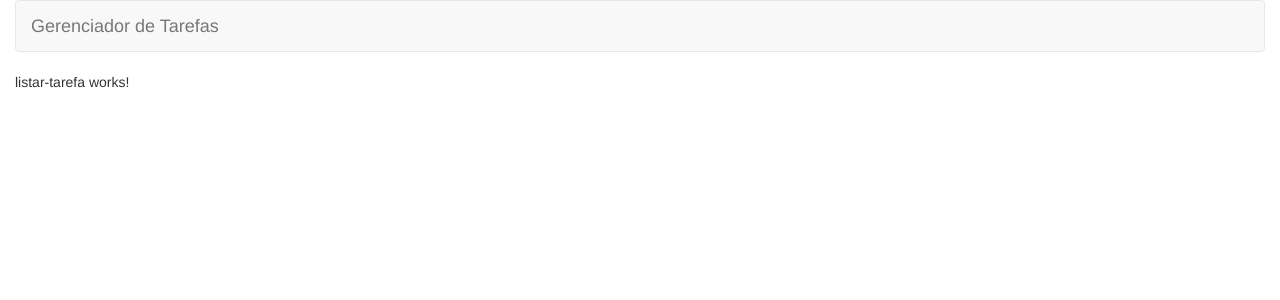
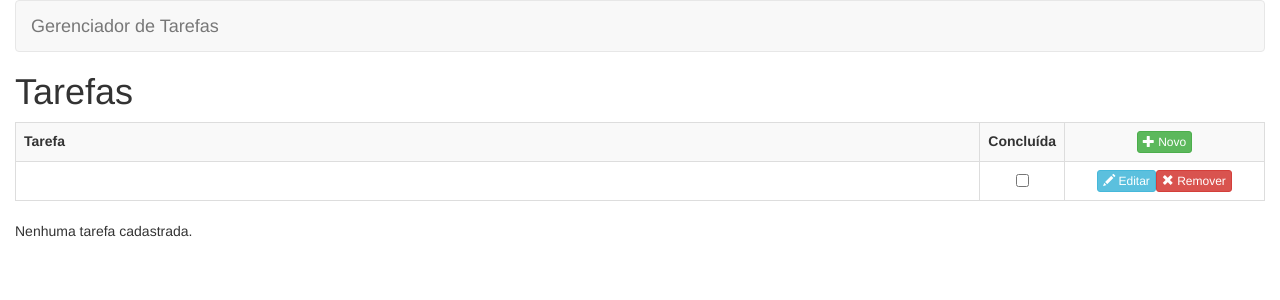
Before and after one commit to Jeffconexion/projeto_gerenciadorDeTarefa_angular, an Angular app in the folder app-gerenciadorTarefas/: page /tarefas/listar in a window 1280 px wide. Shown: the top 300 px of the page. Built offline with nearby package versions, Linux system fonts and the light colour scheme.

Commit message:
Estrutura do html para a listagem.

```diff
--- a/app-gerenciadorTarefas/src/app/tarefas/listar/listar-tarefa.component.html
+++ b/app-gerenciadorTarefas/src/app/tarefas/listar/listar-tarefa.component.html
@@ -1,3 +1,32 @@
-<p>
-  listar-tarefa works!
-</p>
+<h1>Tarefas</h1>
+
+<table class="table table-striped table-bordered table-hover">
+  <tbody>
+    <tr>
+      <th>Tarefa</th>
+      <th>Concluída</th>
+      <th class="text-center">
+        <a class="btn btn-xs btn-success">
+          <span class="glyphicon glyphicon-plus" aria-hidden="true"></span> Novo
+        </a>
+      </th>
+    </tr>
+    <tr>
+      <td>
+      </td>
+      <td style="width: 70px" class="text-center">
+        <input type="checkbox">
+      </td>
+      <td class="text-center" style="width: 200px">
+        <a title="Editar" alt="Editar" class="btn btn-xs btn-info">
+          <span class="glyphicon glyphicon-pencil" aria-hidden="true"></span> Editar
+        </a>
+        <a href="#" title="Remover" alt="Remover" class="btn btn-xs btn-danger">
+          <span class="glyphicon glyphicon-remove" aria-hidden="true"></span> Remover
+        </a>
+      </td>
+    </tr>
+  </tbody>
+</table>
+
+<p>Nenhuma tarefa cadastrada.</p>
```
